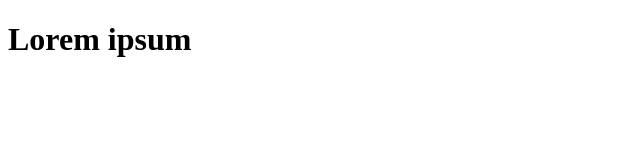
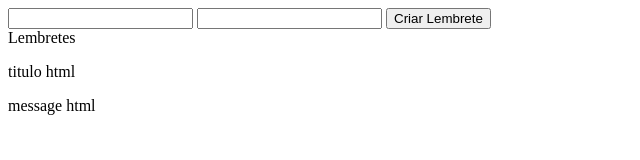
Before and after one commit to DaniloMelo/reminder, a website: page public/index.html in a window 1280 px wide. Shown: the whole page, without its empty margins (0-640 px from the left). Drawn offline with Linux system fonts and the light colour scheme.

Commit message:
Criado estrutura HTML e importando rotas no arquito index.js

```diff
--- a/index.js
+++ b/index.js
@@ -1,6 +1,12 @@
 const express = require('express')
 const app = express()
+const routes = require('./routes/api')
+const path = require('path')
 
 app.listen(8080, ()=>{
     console.log('Server online');
 })
+
+app.use('/api', routes)
+
+app.use('/', express.static(path.join(__dirname, 'public')))
--- a/public/assets/scripts/script.js
+++ b/public/assets/scripts/script.js
@@ -0,0 +1,7 @@
+const area = document.querySelector('.message').value
+
+const btn = document.querySelector('.btn-reminder')
+
+btn.addEventListener('click', ()=>{
+    console.log(area);
+})
--- a/public/index.html
+++ b/public/index.html
@@ -9,7 +9,29 @@
 </head>
 <body>
 
-    <h1>Lorem ipsum</h1>
+    <nav class="menu">
+        <div class="container">
+            <section class="reminder">
+                <input type="text" class="title">
+                <input type="text" class="message">
+                <button class="btn-reminder">Criar Lembrete</button>
+            </section>
+        </div>
+    </nav>
+
+    <main class="mural">
+        <div class="container">
+            <label>Lembretes</label>
+            <div class="reminder-card">
+                <div class="reminder-title">
+                    <p>titulo html</p>
+                </div>
+                <div class="reminder-message">
+                    <p>message html</p>
+                </div>
+            </div>
+        </div>
+    </main>
 
     <script src="assets/scripts/script.js"></script>
 </body>
--- a/routes/api.js
+++ b/routes/api.js
@@ -2,11 +2,11 @@ const express = require('express')
 const router = express.Router()
 const reminders = require('../models/reminders')
 
-router.get('all', (request, response)=>{
+router.get('/all', (request, response)=>{
     response.json(JSON.stringify(reminders.getAll()))
 })
 
-router.post('new', (request, response)=>{
+router.post('/new', express.json(), (request, response)=>{
     let title = request.body.tiltle
     let message = request.body.message
 
```
